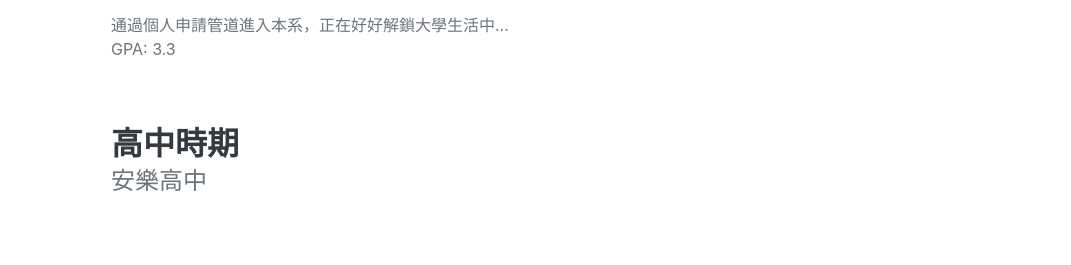
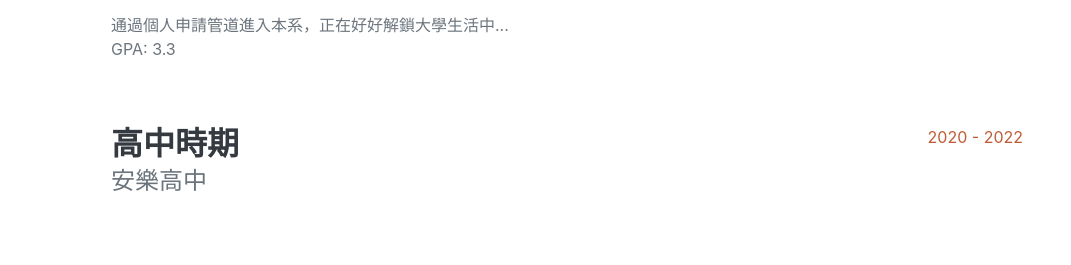
Before and after one commit to ChuYuanChan/ChuYuanChan.github.io, a plain HTML site: page index.html in a window 1280 px wide. Shown: the part 2000-2265 px from the top of the page, without its empty margins (209-1280 px from the left). Drawn offline with nearby package versions, Linux system fonts and the light colour scheme.

Commit message:
Update index.html

```diff
--- a/index.html
+++ b/index.html
@@ -104,6 +104,8 @@
                             <h3 class="mb-0">高中時期</h3>
                             <div class="subheading mb-3">安樂高中</div>
                         </div>
+                        <div class="flex-shrink-0"><span class="text-primary">2020 - 2022</span></div>
+                    </div>
                     </div>
                 </div>
             </section>
```
